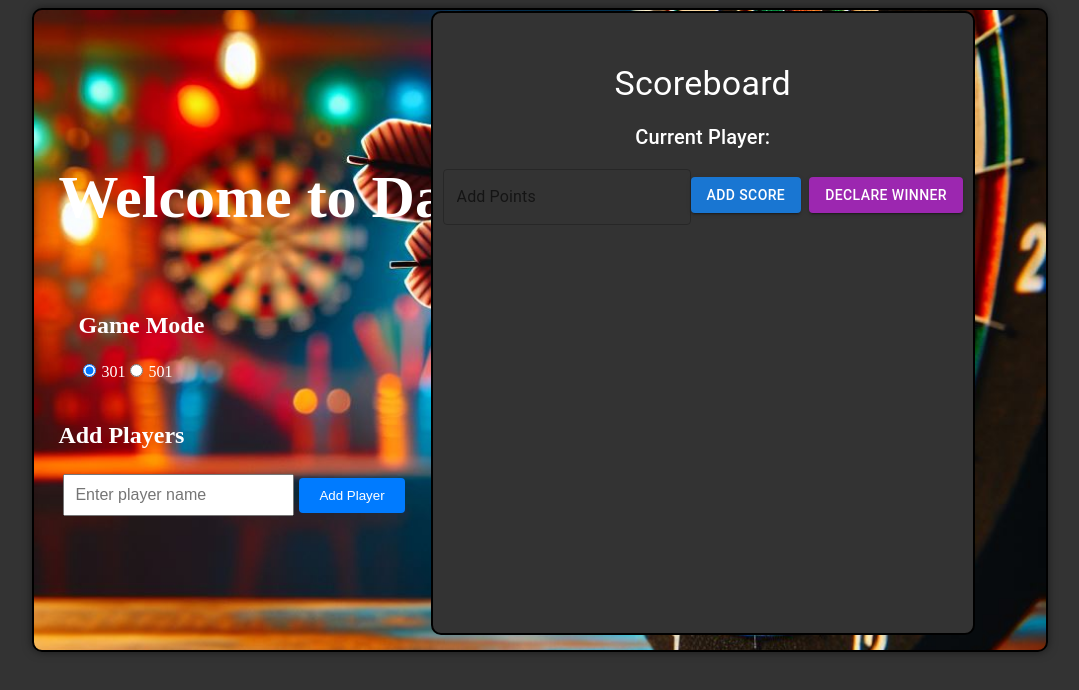
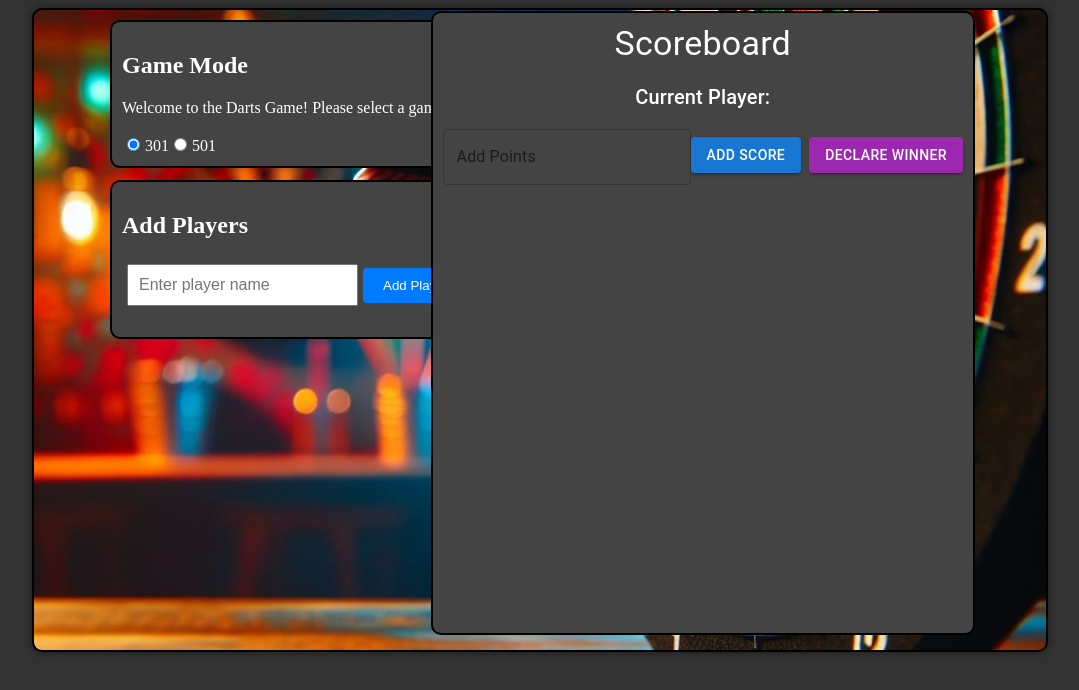
Before and after one commit to Alis-1/Darts_Project, a React (Vite) app: page / in a window 1280 px wide. Shown: the top 690 px of the page, without its empty margins (100-1179 px from the left). Built offline with nearby package versions, Linux system fonts and the light colour scheme.

Commit message:
UI: Minor fix

```diff
--- a/src/App.jsx
+++ b/src/App.jsx
@@ -10,7 +10,6 @@ function App() {
   return (
     <GameProvider>
       <Container>
-        <h1>Welcome to Darts Game</h1>
         <GameModeSelector />
         <PlayerInput />
         <Scoreboard />
--- a/src/app.css
+++ b/src/app.css
@@ -29,9 +29,34 @@ h1 {
   display: inline-block;
   margin: 10px;
   transition: box-shadow 0.3s ease-in-out;
+  position: absolute;
+  top: 10px;
+  left: 200px;
+  background-color: #444;
+  color: white;
+  border: 2px solid #000;
 }
 
 #gamemode:hover {
+  box-shadow: 5px 5px 8px rgba(0, 0, 0, 0.5);
+}
+
+#playerinput {
+  padding: 10px;
+  border-radius: 10px;
+  display: inline-block;
+  margin: 10px;
+  transition: box-shadow 0.3s ease-in-out, background-color 0.3s ease-in-out;
+  position: absolute;
+  background-color: #444;
+  color: white;
+  border: 2px solid #000;
+  top: 170px;
+  left: 200px;
+  overflow-y: auto;
+}
+
+#playerinput:hover {
   box-shadow: 5px 5px 8px rgba(0, 0, 0, 0.5);
 }
 
@@ -46,11 +71,12 @@ input {
   border-radius: 10px;
   display: inline-block;
   margin: 10px;
-  transition: box-shadow 0.3s ease-in-out;
+  transition: box-shadow 0.3s ease-in-out, background-color 0.3s ease-in-out;
   position: absolute;
   top: 1px;
   right: 195px;
-  background-color: #333; /* Dark background */
+  background-color: #444; /* Dark background */
+  color: white;
   border: 2px solid #000; /* Dark border */
   height: 75vh; /* Increased height to display all players */
   overflow-y: auto; /* Add scroll if content overflows */
--- a/src/components/GameModeSelector.jsx
+++ b/src/components/GameModeSelector.jsx
@@ -7,6 +7,7 @@ function GameModeSelector() {
   return (
     <div id='gamemode'>
       <h2>Game Mode</h2>
+      <p>Welcome to the Darts Game! Please select a game mode to start playing.</p>
       <label>
         <input
           type="radio"
@@ -29,4 +30,5 @@ function GameModeSelector() {
   );
 }
 
+
 export default GameModeSelector;
--- a/src/components/PlayerInput.jsx
+++ b/src/components/PlayerInput.jsx
@@ -24,7 +24,7 @@ function PlayerInput() {
   };
 
   return (
-    <div>
+    <div id='playerinput'>
       <h2>Add Players</h2>
       <input
         type="text"
--- a/src/components/Scoreboard.jsx
+++ b/src/components/Scoreboard.jsx
@@ -28,8 +28,7 @@ const Scoreboard = () => {
   };
 
   return (
-    <div id='scoreboard'>
-      <Box sx={{ textAlign: 'center', mt: 5 }}>
+    <Box id='scoreboard' sx={{ textAlign: 'center', mt: 5 }}>
       <Typography variant="h4">Scoreboard</Typography>
       <Typography variant="h6" sx={{ mt: 2 }}>Current Player: {players[currentPlayerIndex]?.name}</Typography>
       <TextField
@@ -38,8 +37,8 @@ const Scoreboard = () => {
         variant="outlined"
         value={inputValue}
         onChange={(e) => setInputValue(e.target.value)}
-          onKeyDown={(e) => e.key === 'Enter' && handleAddScore()} // Enter-näppäimen käsittely
-          sx={{ mt: 2 }}
+        onKeyDown={(e) => e.key === 'Enter' && handleAddScore()}
+        sx={{ mt: 2, input: { color: 'white' } }}
       />
       <Button variant="contained" color="primary" onClick={handleAddScore} sx={{ mt: 3 }}>
         Add Score
@@ -47,13 +46,14 @@ const Scoreboard = () => {
       <Button variant="contained" color="secondary" onClick={handleDeclareWinner} sx={{ mt: 3, ml: 1 }}>
         Declare Winner
       </Button>
-        <ul>
+      <Box component="ul" sx={{ listStyleType: 'none', p: 0, mt: 3 }}>
         {players.map((player, index) => (
-            <li key={index}>{player.name}: {player.score} points</li>
+          <Box component="li" key={index} sx={{ mb: 1 }}>
+            <Typography variant="body1">{player.name}: {player.score} points</Typography>
+          </Box>
         ))}
-        </ul>
       </Box>
-    </div>
+    </Box>
   );
 };
 
```
Lines whose indentation alone changed are shown as unchanged.
